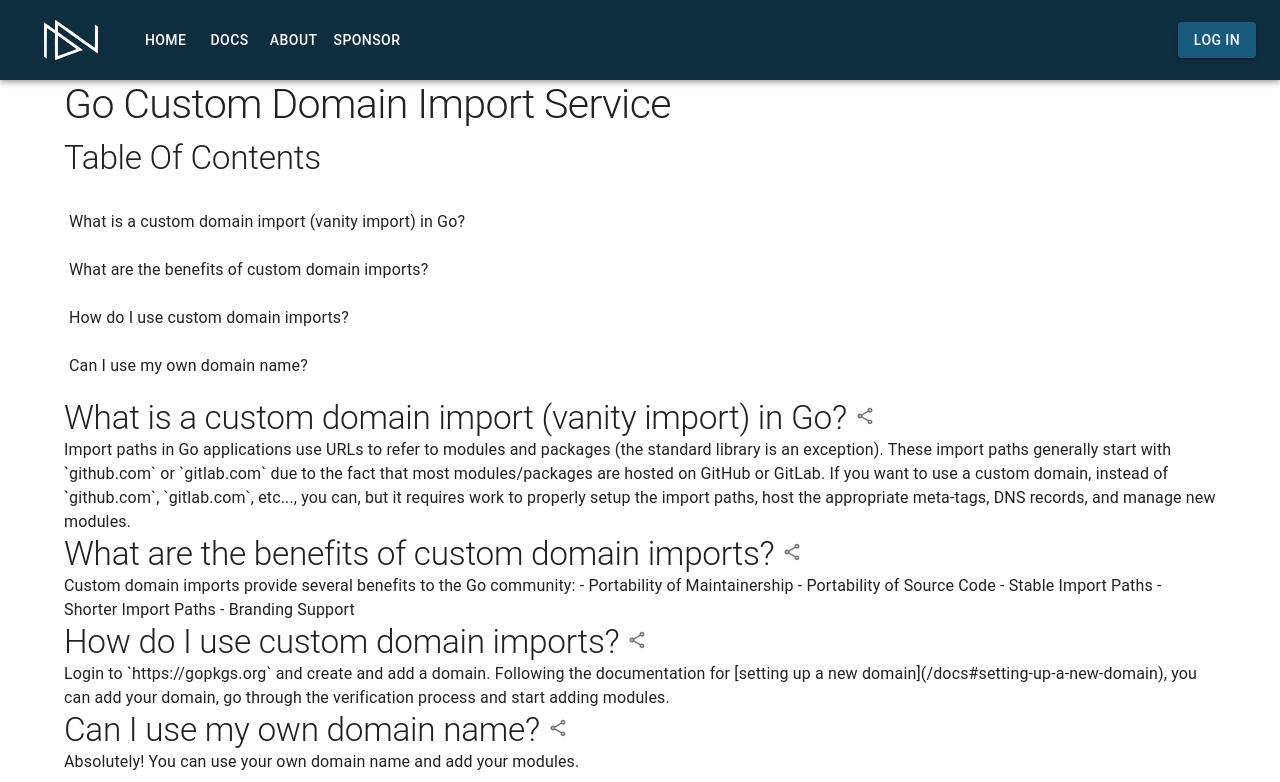
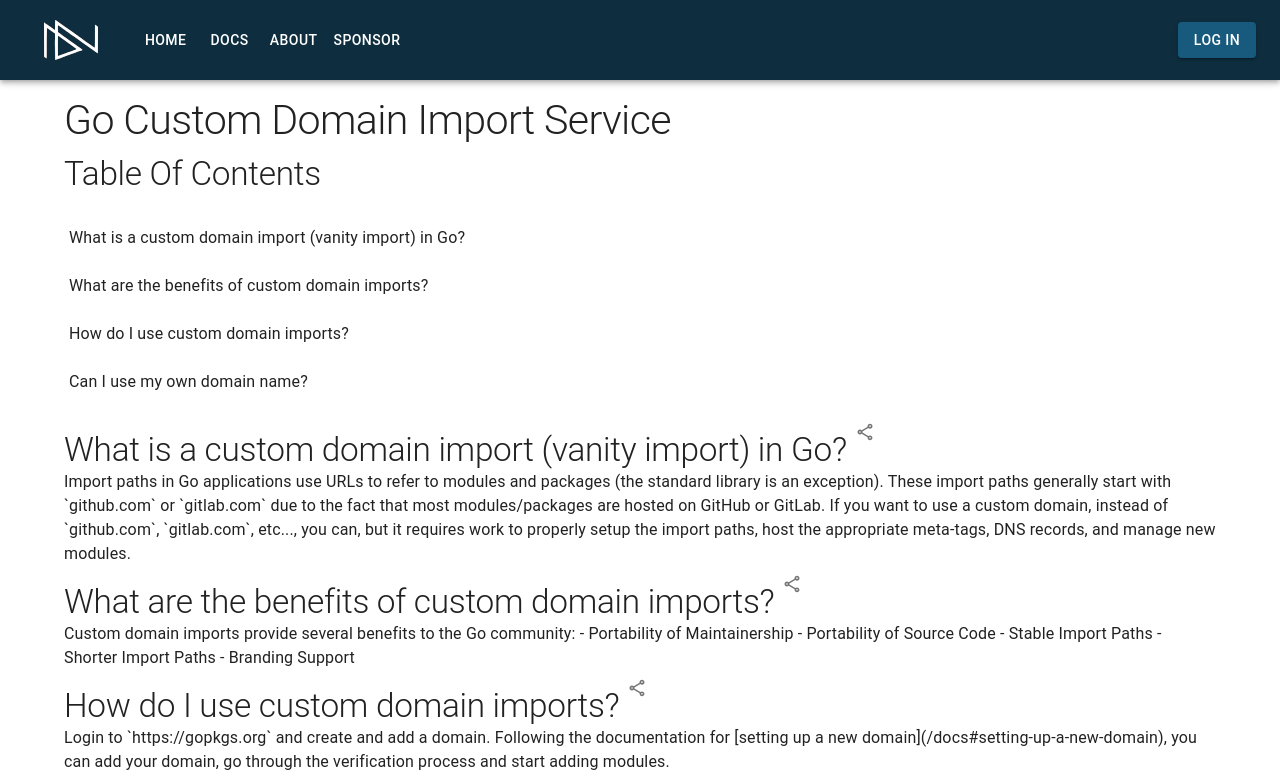
Before and after one commit to devnw/gopkgs-client, a React (Create React App) app: page / in a window 1280 px wide. Shown: the top 782 px of the page. Built offline with nearby package versions, Linux system fonts and the light colour scheme.

Commit message:
Updating styling

```diff
--- a/src/App.js
+++ b/src/App.js
@@ -119,15 +119,19 @@ const App = (props) => {
       fontWeightRegular: 400,
       fontWeightMedium: 500,
       h1: {
+        marginTop: "1rem",
         fontSize: "2.5rem",
       },
       h2: {
+        marginTop: "1rem",
         fontSize: "2rem",
       },
       h3: {
+        marginTop: "1rem",
         fontSize: "1.5rem",
       },
       h4: {
+        marginTop: "1rem",
         fontSize: "1rem",
       },
     },
--- a/src/components/TOC.js
+++ b/src/components/TOC.js
@@ -18,8 +18,6 @@ const RecursiveTOC = (children, headers) => {
   if (!children) {
     return [];
   }
-
-  console.log(children);
 
   let contents = [];
   children.forEach((child) => {
```
